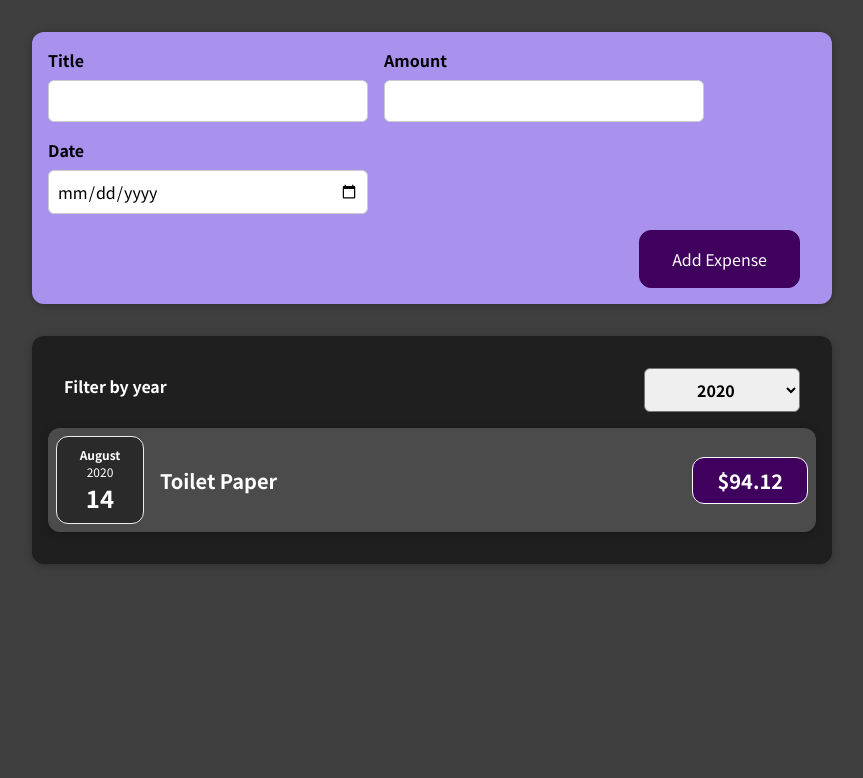
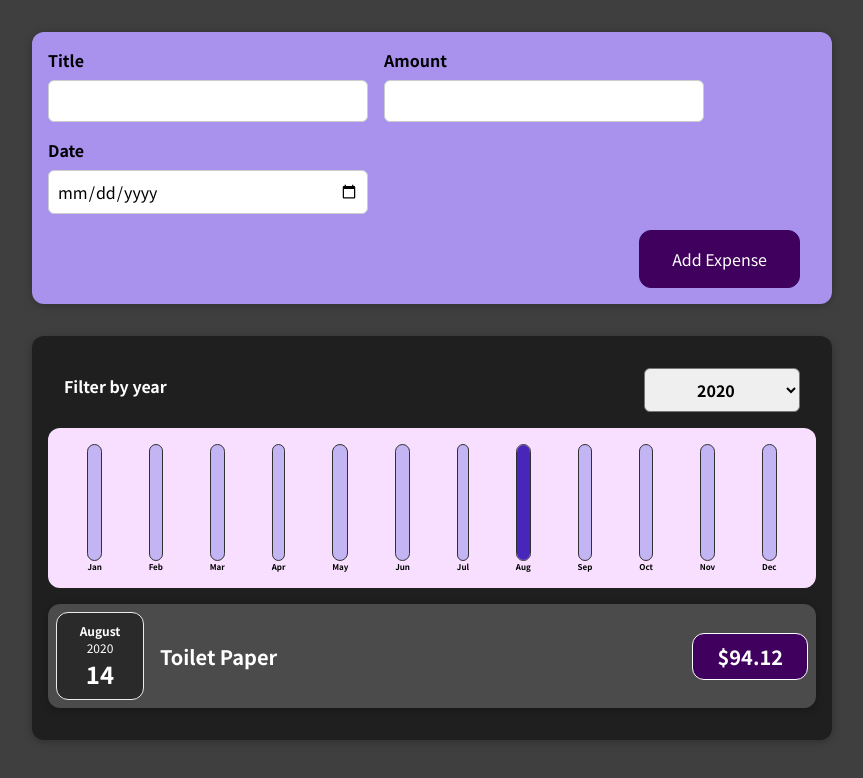
Before and after one commit to JoseIgnacioTapia/expensses-app, a React (Create React App) app: page / in a window 1280 px wide. Shown: the top 778 px of the page, without its empty margins (208-1071 px from the left). Built offline with nearby package versions, Linux system fonts and the light colour scheme.

Commit message:
Adding Chart

```diff
--- /dev/null
+++ b/src/components/Chart/Chart.css
@@ -0,0 +1,9 @@
+.chart {
+  padding: 1rem;
+  border-radius: 12px;
+  background-color: #f8dfff;
+  text-align: center;
+  display: flex;
+  justify-content: space-around;
+  height: 10rem;
+}
--- /dev/null
+++ b/src/components/Chart/Chart.js
@@ -0,0 +1,22 @@
+import './Chart.css';
+import ChartBar from './ChartBar';
+
+const Chart = props => {
+  const dataPointValues = props.dataPoints.map(dataPoint => dataPoint.value);
+  const totalMaximum = Math.max(...dataPointValues);
+
+  return (
+    <div className="chart">
+      {props.dataPoints.map(dataPoint => (
+        <ChartBar
+          key={dataPoint.label}
+          value={dataPoint.value}
+          maxValue={totalMaximum}
+          label={dataPoint.label}
+        />
+      ))}
+    </div>
+  );
+};
+
+export default Chart;
--- /dev/null
+++ b/src/components/Chart/ChartBar.css
@@ -0,0 +1,30 @@
+.chart-bar {
+  height: 100%;
+  display: flex;
+  flex-direction: column;
+  align-items: center;
+}
+
+.chart-bar__inner {
+  height: 100%;
+  width: 100%;
+  border: 1px solid #313131;
+  border-radius: 12px;
+  background-color: #c3b4f3;
+  overflow: hidden;
+  display: flex;
+  flex-direction: column;
+  justify-content: flex-end;
+}
+
+.chart-bar__fill {
+  background-color: #4826b9;
+  width: 100%;
+  transition: all 0.3s ease-out;
+}
+
+.chart-bar__label {
+  font-weight: bold;
+  font-size: 0.5rem;
+  text-align: center;
+}
--- /dev/null
+++ b/src/components/Chart/ChartBar.js
@@ -0,0 +1,23 @@
+import './ChartBar.css';
+
+const ChartBar = props => {
+  let barFillHeight = '0%';
+
+  if (props.maxValue > 0) {
+    barFillHeight = Math.round((props.value / props.maxValue) * 100) + '%';
+  }
+
+  return (
+    <div className="chart-bar">
+      <div className="chart-bar__inner">
+        <div
+          className="chart-bar__fill"
+          style={{ height: barFillHeight }}
+        ></div>
+      </div>
+      <div className="chart-bar__label">{props.label}</div>
+    </div>
+  );
+};
+
+export default ChartBar;
--- a/src/components/Expenses/Expenses.js
+++ b/src/components/Expenses/Expenses.js
@@ -1,6 +1,7 @@
 import { useState } from 'react';
 import Card from '../UI/Card';
 import './Expenses.css';
+import ExpensesChart from './ExpensesChart';
 import ExpensesFilter from './ExpensesFilter';
 import ExpensesList from './ExpensesList';
 
@@ -21,6 +22,7 @@ const Expenses = props => {
         selected={filteredYear}
         onChangeFilter={filterChangeHandler}
       />
+      <ExpensesChart expenses={filteredExpenses} />
       <ExpensesList items={filteredExpenses} />
     </Card>
   );
--- /dev/null
+++ b/src/components/Expenses/ExpensesChart.js
@@ -0,0 +1,27 @@
+import Chart from '../Chart/Chart';
+
+const ExpensesChart = props => {
+  const chartDataPoints = [
+    { label: 'Jan', value: 0 },
+    { label: 'Feb', value: 0 },
+    { label: 'Mar', value: 0 },
+    { label: 'Apr', value: 0 },
+    { label: 'May', value: 0 },
+    { label: 'Jun', value: 0 },
+    { label: 'Jul', value: 0 },
+    { label: 'Aug', value: 0 },
+    { label: 'Sep', value: 0 },
+    { label: 'Oct', value: 0 },
+    { label: 'Nov', value: 0 },
+    { label: 'Dec', value: 0 },
+  ];
+
+  for (const expense of props.expenses) {
+    const expenseMonth = expense.date.getMonth(); // Starting at 0 => January
+    chartDataPoints[expenseMonth].value += expense.amount;
+  }
+
+  return <Chart dataPoints={chartDataPoints} />;
+};
+
+export default ExpensesChart;
```
